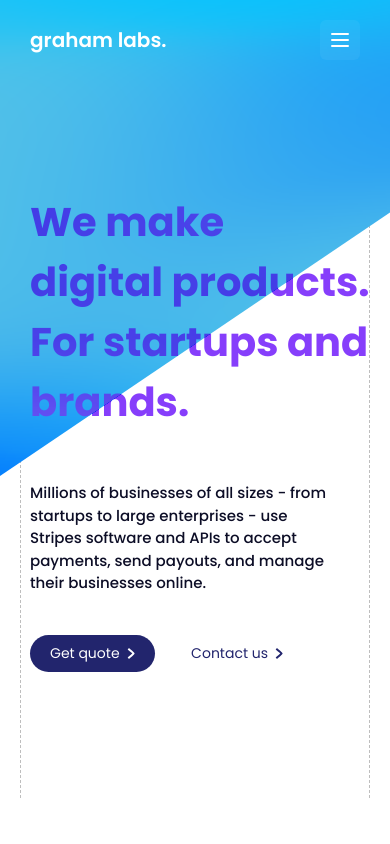
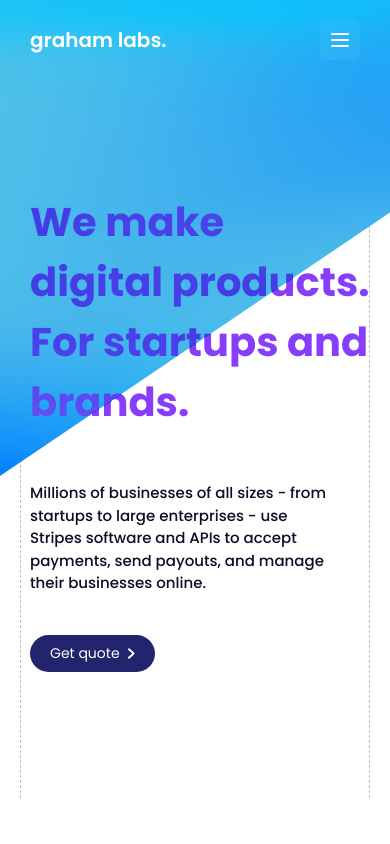
Before and after one commit to Graham-Labs/agency, a Next.js app: page / in a window 390 px wide. Shown: the top 844 px of the page. Built offline with nearby package versions, Linux system fonts and the light colour scheme.

Commit message:
Removed the contact us button

```diff
--- a/components/HeroSection.js
+++ b/components/HeroSection.js
@@ -83,13 +83,13 @@ function HeroSection() {
 					bgOpacity={{ normal: "", hover: "95" }}
 					visibility={"flex"}
 				/>
-				<Button
+				{/* <Button
 					text={`Contact us`}
 					bgColor={"#22256D"}
 					textColor={"#22256D"}
 					bgOpacity={{ normal: "00", hover: "00" }}
 					visibility={"flex"}
-				/>
+				/> */}
 			</div>
 
 			<div className="absolute z-[100] top-32 -right-[130px] invisible xl:visible md:top-32 md:-right-[190px] xl:top-28 break:-right-[150px] 2xl:top-[70px]">
--- a/components/WhyUs.js
+++ b/components/WhyUs.js
@@ -2,7 +2,7 @@ import React from "react";
 
 function WhyUs() {
 	return (
-		<div className="h-[1100px] mx-[20px] flex flex-col px-4 mt-[450px] mb-[210px] text-[#020ba8] md:mx-[120px] text-[15px]">
+		<div className="h-[1100px] mx-[20px] flex flex-col px-4 mt-[450px] mb-[220px] text-[#020ba8] md:mx-[120px] text-[15px] z-[2]">
 			{/* Heading */}
 			<p className="font-poppins font-semibold text-[16px] text-[#020ba8]">
 				Why graham labs?
```
